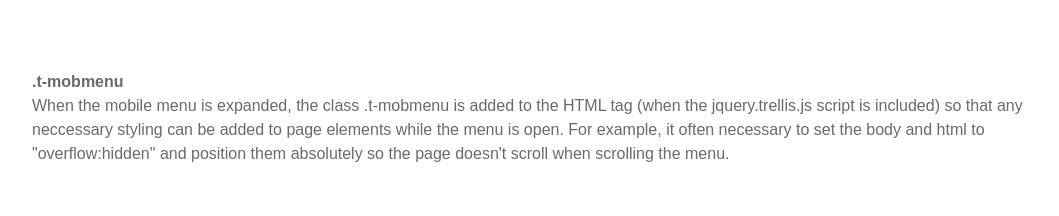
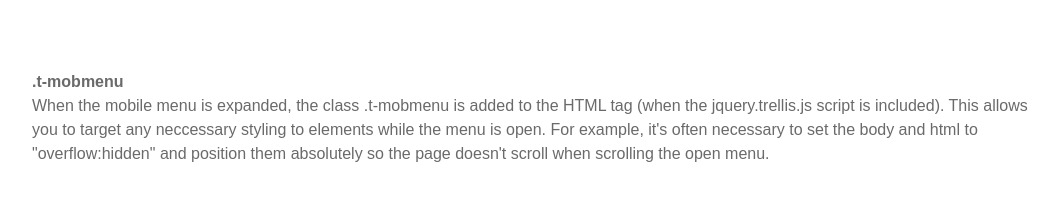
Before and after one commit to theelixirhaus/Trellis, a plain HTML site: page example/index.html in a window 1280 px wide. Shown: the part 8380-8596 px from the top of the page, without its empty margins (96-1155 px from the left). Drawn offline with Linux system fonts and the light colour scheme.

Commit message:
Text Edit

```diff
--- a/example/index.html
+++ b/example/index.html
@@ -423,7 +423,8 @@ Trellis keeps styles to a configurable set of formating and responsive layout cl
          </pre>
  <div class="pad-half-top pad-bottom t-contain">
 <p><strong>.t-mobmenu</strong><br/>
-When the mobile menu is expanded, the class .t-mobmenu is added to the HTML tag (when the jquery.trellis.js script is included) so that any neccessary styling can be added to page elements while the menu is open. For example, it often necessary to set the body and html to "overflow:hidden" and position them absolutely so the page doesn't scroll when scrolling the menu.</p>
+When the mobile menu is expanded, the class .t-mobmenu is added to the HTML tag (when the jquery.trellis.js script is included). This allows you to target any neccessary styling to elements while the menu is open. For example, it's often necessary to set the body and html to "overflow:hidden" and position them absolutely so the page doesn't scroll when scrolling the open menu.
+</p>
 </div>
  <a href="https://github.com/theelixirhaus/Trellis" target="_blank" class="btn-github pad-half-bottom"><img src="http://www.theelixirhaus.com/wp-content/themes/theelixirhaus-v2/assets/img/projects/brewer/btn-github.png" alt="Link to Repo"></a>
     </div>
```
